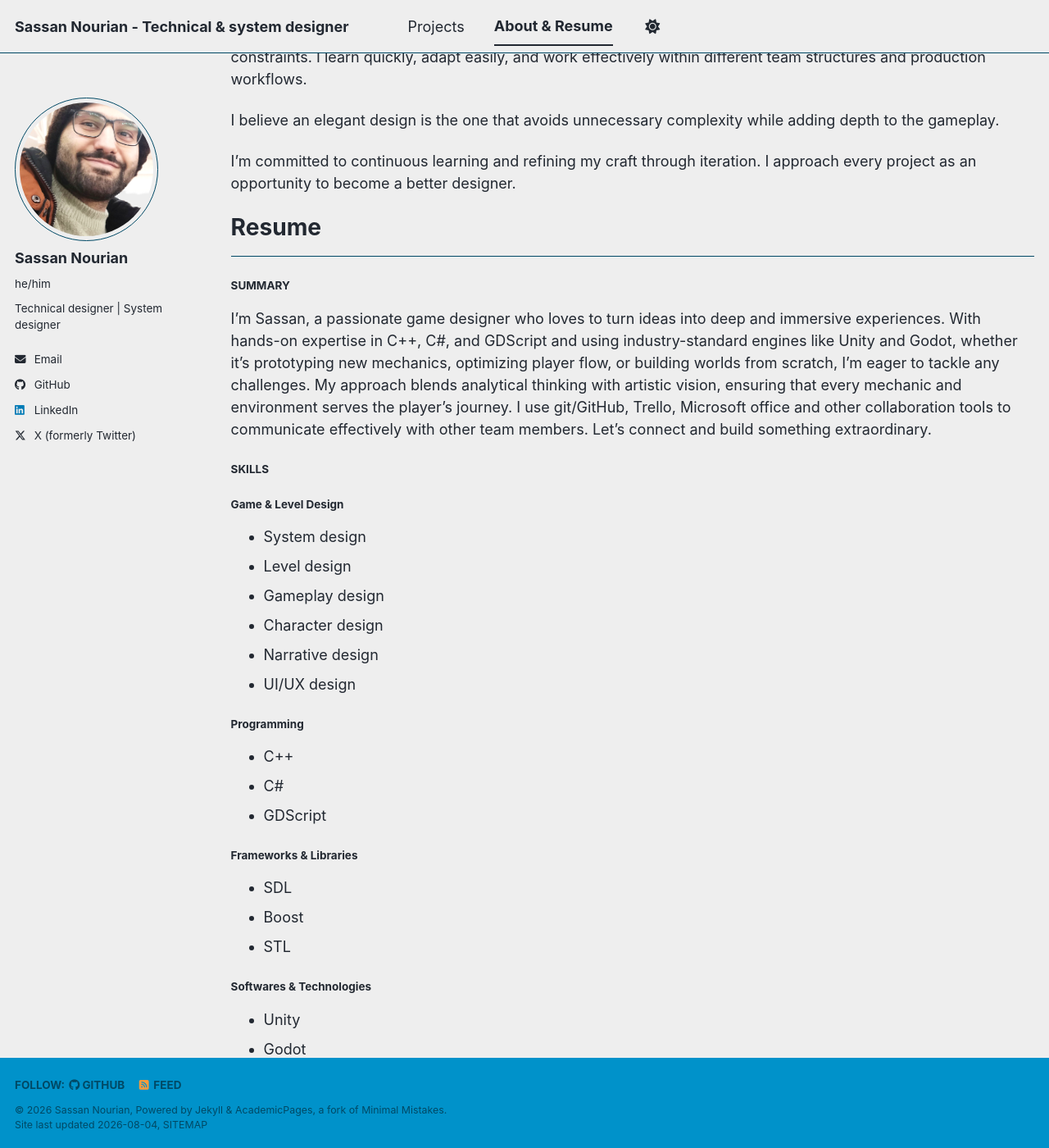
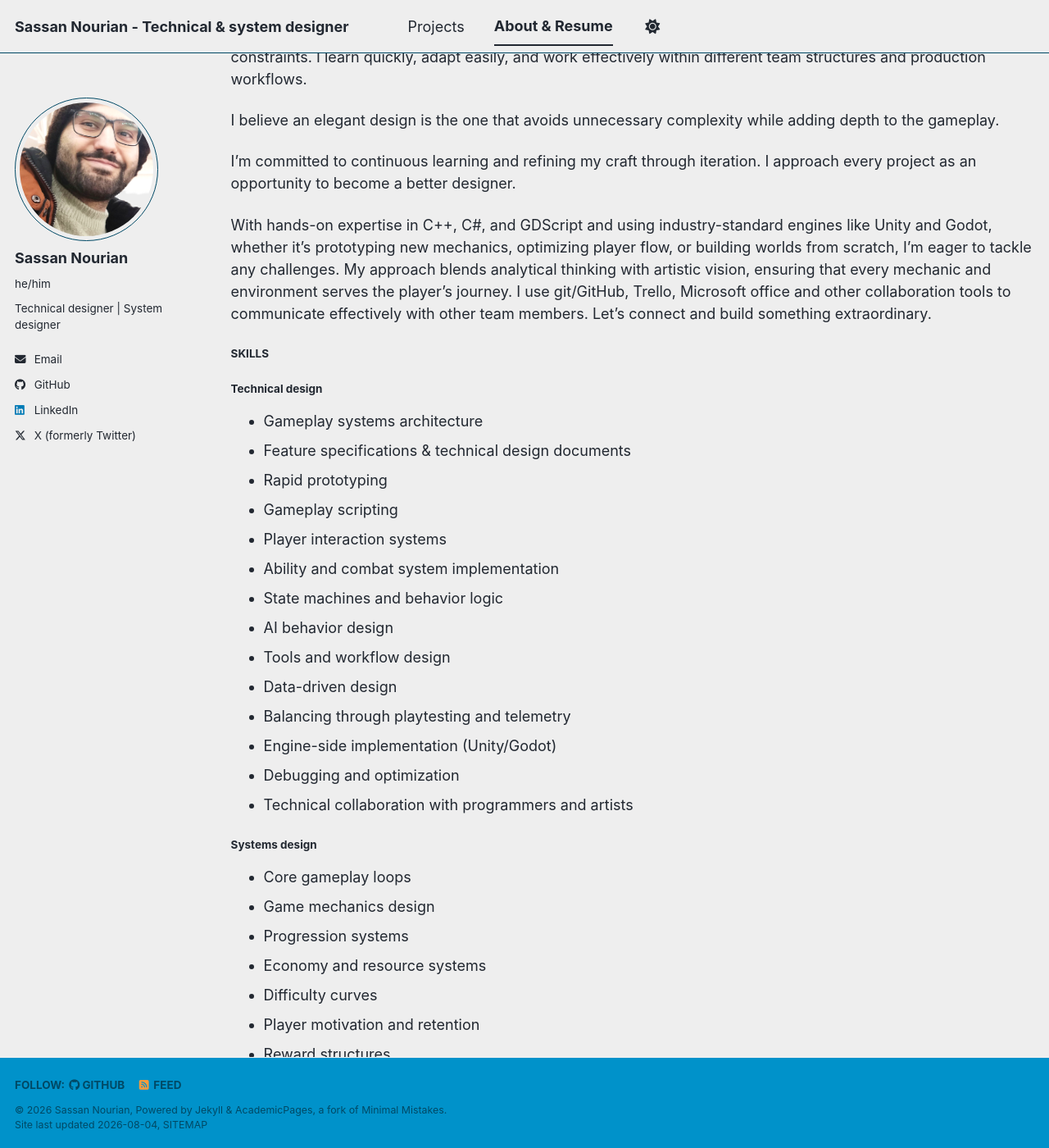
Before and after one commit to SassanTheDev/SassanTheDev.github.io, a Jekyll site: the page built from _pages/about.md, in a window 1280 px wide and 1400 px high, scrolled down 269 px. Shown: the whole window at 82% size. Built offline with Jekyll 4.4.1, drawn with Linux system fonts in a browser that asks for light colours; a style sheet for code colours, icons or effects is not loaded; some of the changed text lies outside the part shown.

Commit message:
Revise about page to enhance skills section
Removed resume section and expanded skills to include technical and systems design.

```diff
--- a/_pages/about.md
+++ b/_pages/about.md
@@ -16,10 +16,6 @@ I believe an elegant design is the one that avoids unnecessary complexity while
 
 I'm committed to continuous learning and refining my craft through iteration. I approach every project as an opportunity to become a better designer.
 
-# Resume
----
-#### SUMMARY
-I'm Sassan, a passionate game designer who loves to turn ideas into deep and immersive experiences.
 With hands-on expertise in C++, C#, and GDScript and using industry-standard engines like Unity and
 Godot, whether it's prototyping new mechanics, optimizing player flow, or building worlds from scratch,
 I'm eager to tackle any challenges.
@@ -30,14 +26,41 @@ other team members.
 Let’s connect and build something extraordinary.
 
 #### SKILLS
-##### Game & Level Design
 
-* System design
-* Level design
-* Gameplay design
-* Character design
-* Narrative design
-* UI/UX design
+##### Technical design
+
+* Gameplay systems architecture
+* Feature specifications & technical design documents
+* Rapid prototyping
+* Gameplay scripting
+* Player interaction systems
+* Ability and combat system implementation
+* State machines and behavior logic
+* AI behavior design
+* Tools and workflow design
+* Data-driven design
+* Balancing through playtesting and telemetry
+* Engine-side implementation (Unity/Godot)
+* Debugging and optimization
+* Technical collaboration with programmers and artists
+
+##### Systems design
+* Core gameplay loops
+* Game mechanics design
+* Progression systems
+* Economy and resource systems
+* Difficulty curves
+* Player motivation and retention
+* Reward structures
+* Risk/reward systems
+* Combat systems
+* Ability systems
+* Inventory and item systems
+* Quest and mission structures
+* Meta-game systems
+* Player choice and consequence
+* Balancing and iteration
+* Emergent gameplay design
 
 ##### Programming
 * C++
```
